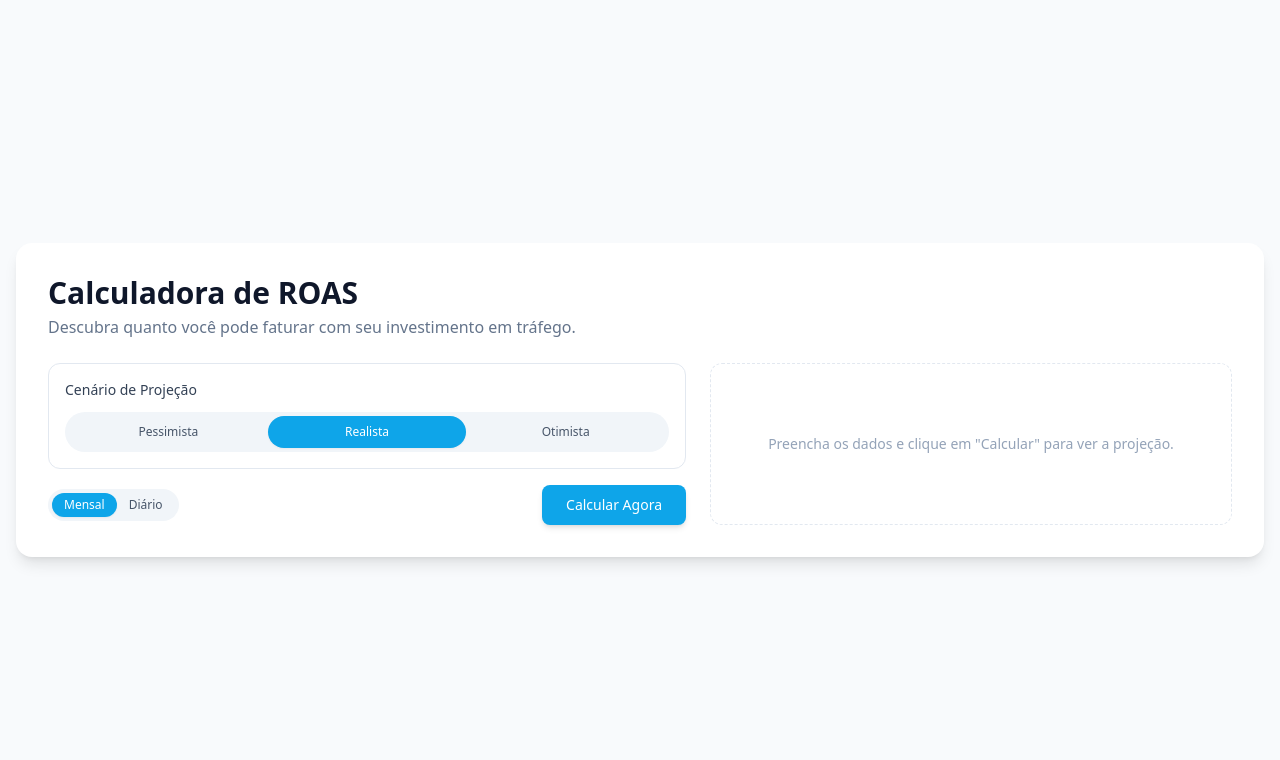
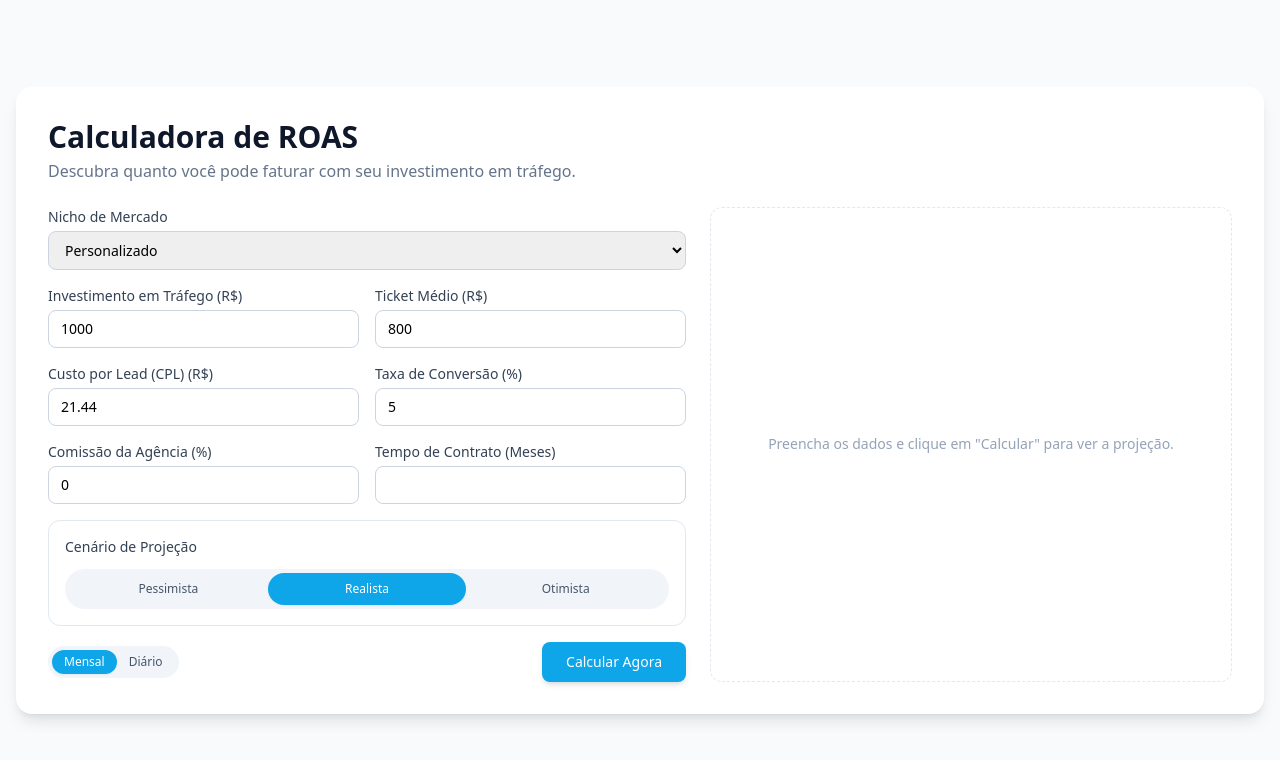
Before and after one commit to Jmarcos17/calculadoraderoas, a Next.js app: page / in a window 1280 px wide. Shown: the top 760 px of the page. Built offline with nearby package versions, Linux system fonts and the light colour scheme.

Commit message:
Fix: Restore missing input fields in RoasForm
- Add fields for Investment, Ticket, CPL, Conversion Rate, and others
- Ensure form is fully functional and visible

```diff
--- a/components/RoasForm.tsx
+++ b/components/RoasForm.tsx
@@ -77,7 +77,112 @@ export default function RoasForm({ onCalculate, defaultValues, branding }: RoasF
 
   return (
     <form onSubmit={handleSubmit(onSubmit)} className="space-y-4">
-      {/* ... existing fields ... */}
+      <div className="space-y-4">
+        <div>
+          <label className="block text-sm font-medium text-slate-700 mb-1">
+            Nicho de Mercado
+          </label>
+          <select
+            {...register('niche')}
+            className="w-full rounded-lg border border-slate-300 px-3 py-2 text-sm focus:outline-none focus:ring-2 focus:ring-sky-500"
+          >
+            {getAllNiches().map((niche) => (
+              <option key={niche.id} value={niche.id}>
+                {niche.name}
+              </option>
+            ))}
+          </select>
+        </div>
+
+        <div className="grid gap-4 md:grid-cols-2">
+          <div>
+            <label className="block text-sm font-medium text-slate-700 mb-1">
+              Investimento em Tráfego (R$)
+            </label>
+            <input
+              type="number"
+              step="0.01"
+              {...register('investment', { valueAsNumber: true })}
+              className="w-full rounded-lg border border-slate-300 px-3 py-2 text-sm focus:outline-none focus:ring-2 focus:ring-sky-500"
+            />
+            {errors.investment && (
+              <p className="text-xs text-red-500 mt-1">{errors.investment.message}</p>
+            )}
+          </div>
+
+          <div>
+            <label className="block text-sm font-medium text-slate-700 mb-1">
+              Ticket Médio (R$)
+            </label>
+            <input
+              type="number"
+              step="0.01"
+              {...register('ticket', { valueAsNumber: true })}
+              className="w-full rounded-lg border border-slate-300 px-3 py-2 text-sm focus:outline-none focus:ring-2 focus:ring-sky-500"
+            />
+            {errors.ticket && (
+              <p className="text-xs text-red-500 mt-1">{errors.ticket.message}</p>
+            )}
+          </div>
+        </div>
+
+        <div className="grid gap-4 md:grid-cols-2">
+          <div>
+            <label className="block text-sm font-medium text-slate-700 mb-1">
+              Custo por Lead (CPL) (R$)
+            </label>
+            <input
+              type="number"
+              step="0.01"
+              {...register('cpl', { valueAsNumber: true })}
+              className="w-full rounded-lg border border-slate-300 px-3 py-2 text-sm focus:outline-none focus:ring-2 focus:ring-sky-500"
+            />
+            {errors.cpl && (
+              <p className="text-xs text-red-500 mt-1">{errors.cpl.message}</p>
+            )}
+          </div>
+
+          <div>
+            <label className="block text-sm font-medium text-slate-700 mb-1">
+              Taxa de Conversão (%)
+            </label>
+            <input
+              type="number"
+              step="0.1"
+              {...register('conversionRate', { valueAsNumber: true })}
+              className="w-full rounded-lg border border-slate-300 px-3 py-2 text-sm focus:outline-none focus:ring-2 focus:ring-sky-500"
+            />
+            {errors.conversionRate && (
+              <p className="text-xs text-red-500 mt-1">{errors.conversionRate.message}</p>
+            )}
+          </div>
+        </div>
+
+        <div className="grid gap-4 md:grid-cols-2">
+          <div>
+            <label className="block text-sm font-medium text-slate-700 mb-1">
+              Comissão da Agência (%)
+            </label>
+            <input
+              type="number"
+              step="0.1"
+              {...register('commissionRate', { valueAsNumber: true })}
+              className="w-full rounded-lg border border-slate-300 px-3 py-2 text-sm focus:outline-none focus:ring-2 focus:ring-sky-500"
+            />
+          </div>
+
+          <div>
+            <label className="block text-sm font-medium text-slate-700 mb-1">
+              Tempo de Contrato (Meses)
+            </label>
+            <input
+              type="number"
+              {...register('contractMonths', { valueAsNumber: true })}
+              className="w-full rounded-lg border border-slate-300 px-3 py-2 text-sm focus:outline-none focus:ring-2 focus:ring-sky-500"
+            />
+          </div>
+        </div>
+      </div>
 
       {/* Toggle de Cenários */}
       <div className="border border-slate-200 rounded-xl p-4">
```
